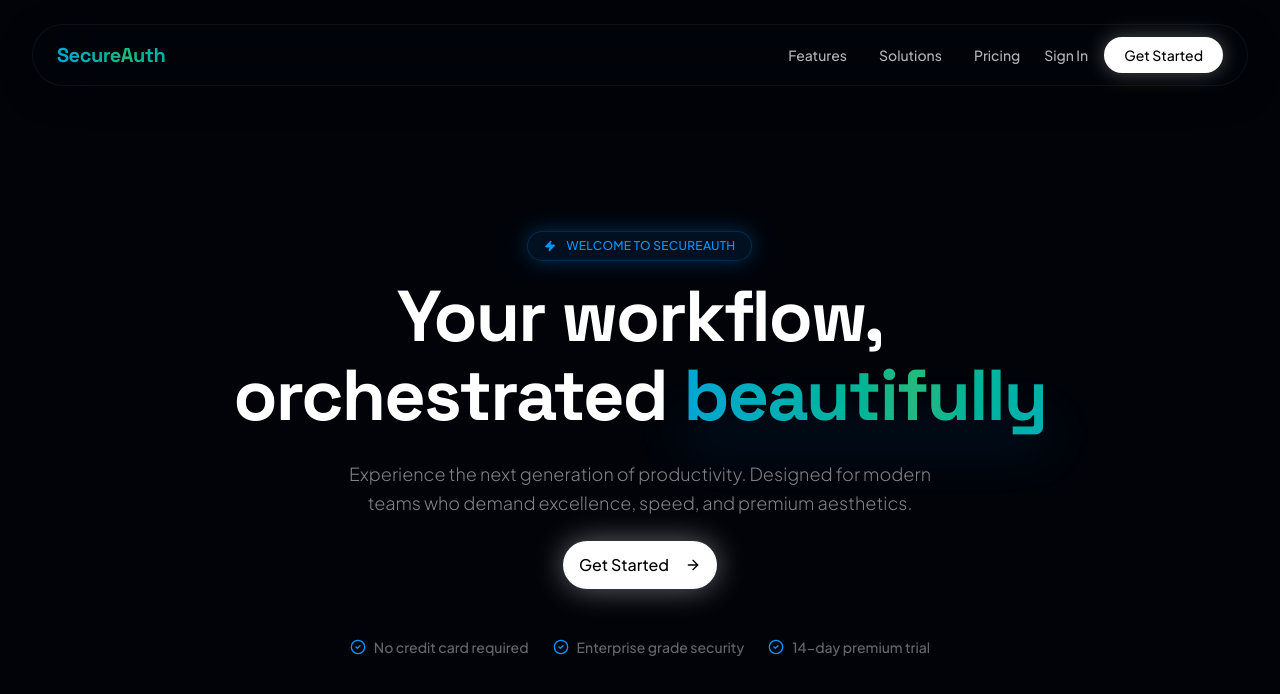
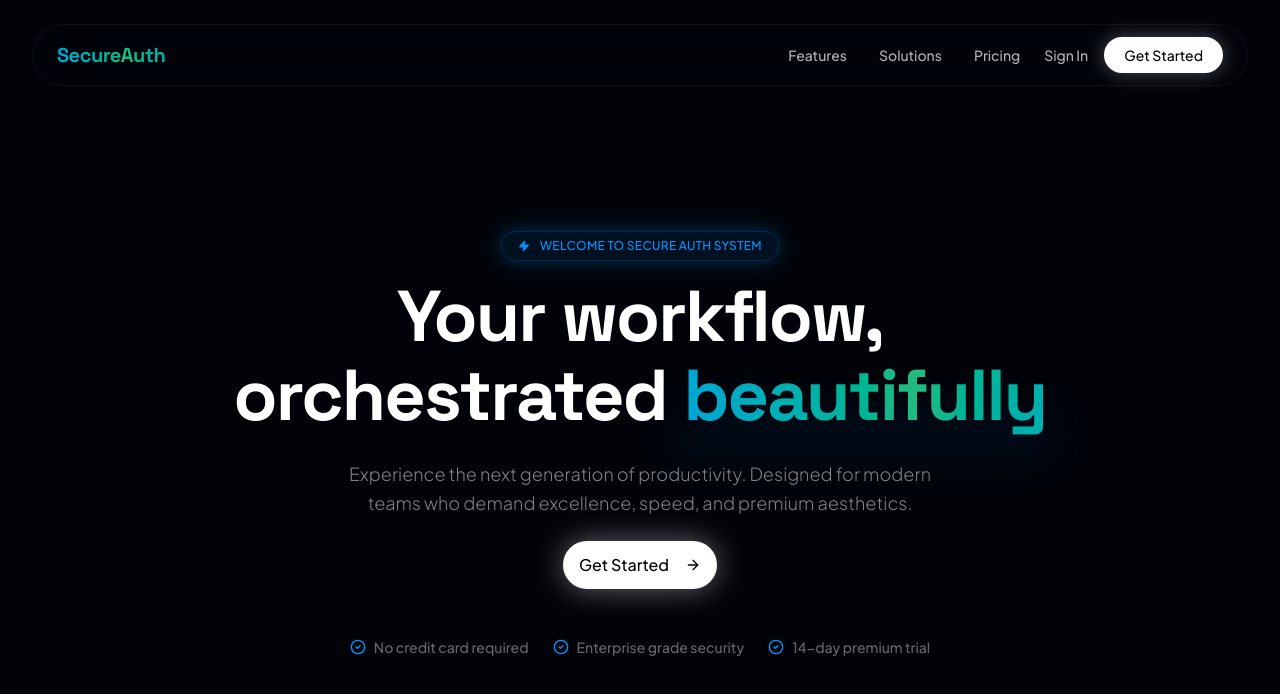
Before and after one commit to IamSoorajKj/SecuredUserAuthentication, a React (Vite) app in the folder frontend/: page / in a window 1280 px wide. Shown: the top 694 px of the page. Built offline with nearby package versions, Linux system fonts and the light colour scheme.

Commit message:
polish ui: update home badge and navbar shadow

```diff
--- a/frontend/src/components/Navbar.jsx
+++ b/frontend/src/components/Navbar.jsx
@@ -48,7 +48,7 @@ const Navbar = () => {
     return (
         <nav className={`fixed top-0 inset-x-0 z-50 transition-all duration-500 ${scrolled ? 'py-4' : 'py-6'}`}>
             <div className='mx-auto max-w-7xl px-4 sm:px-6 lg:px-8'>
-                <div className={`glass rounded-full px-6 py-3 flex justify-between items-center transition-all duration-500 ${scrolled ? 'shadow-[0_8px_32px_0_#00000080] border-white/10' : 'bg-transparent border-transparent shadow-none'}`}>
+                <div className={`glass rounded-full px-6 py-3 flex justify-between items-center transition-all duration-500 shadow-[0_8px_32px_0_rgba(0,0,0,0.4)] border-white/10 ${scrolled ? 'bg-black/40 backdrop-blur-2xl' : 'bg-black/20 backdrop-blur-md'}`}>
                     {/* logo section  */}
                     <Link to="/" className='flex gap-2 items-center group'>
                         <h1 className='font-heading font-bold text-xl tracking-tight text-white'>
--- a/frontend/src/pages/Home.jsx
+++ b/frontend/src/pages/Home.jsx
@@ -27,7 +27,7 @@ const Home = () => {
               {!user && (
                 <Badge variant="secondary" className="mb-4 px-4 py-1.5 bg-primary/10 text-primary border border-primary/20 backdrop-blur-md rounded-full animate-in zoom-in duration-1000 shadow-[0_0_20px] shadow-primary/30">
                   <Zap className="w-3.5 h-3.5 mr-1.5 fill-primary" />
-                  <span className="font-medium tracking-wide text-xs uppercase">Welcome to SecureAuth</span>
+                  <span className="font-medium tracking-wide text-xs uppercase">Welcome to Secure Auth System</span>
                 </Badge>
               )}
 
```
